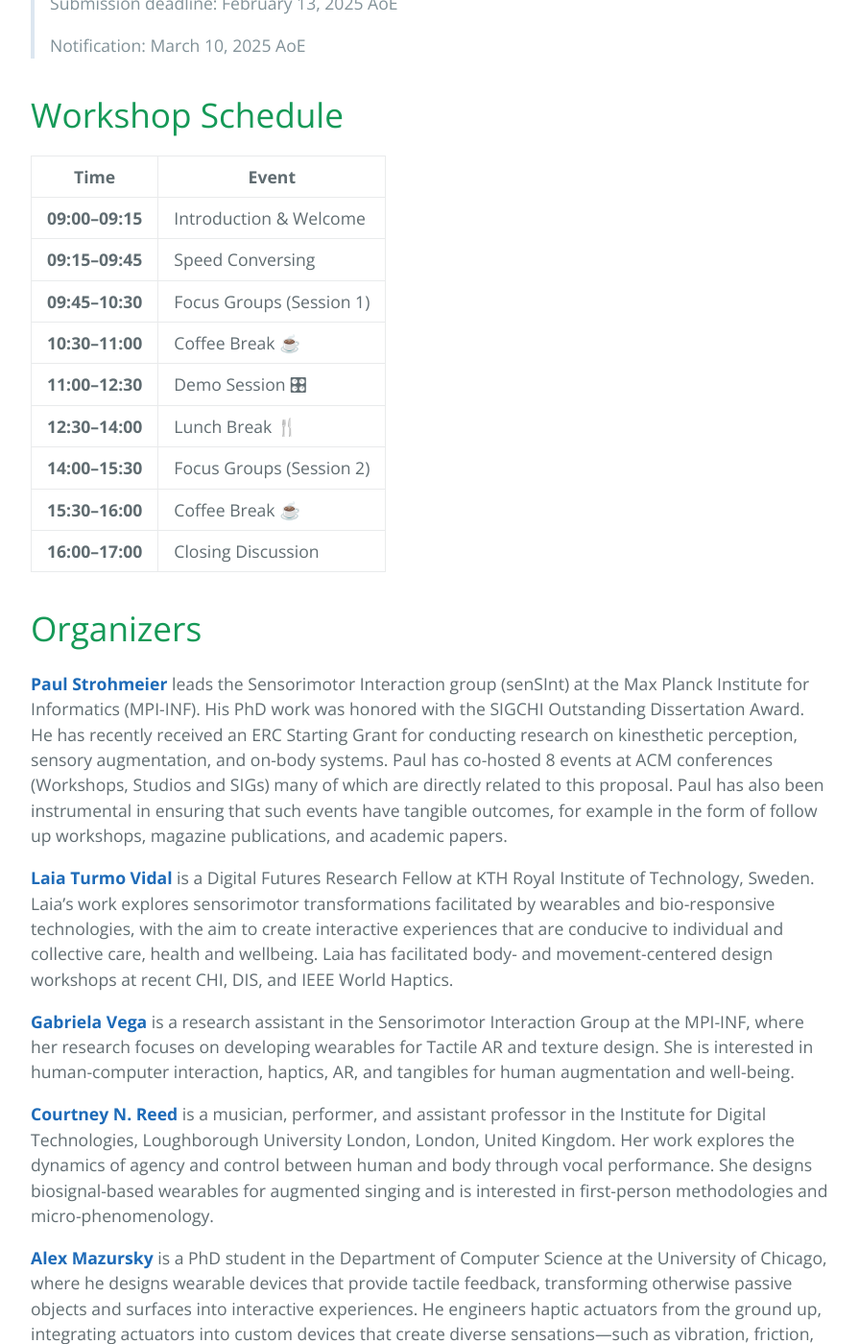
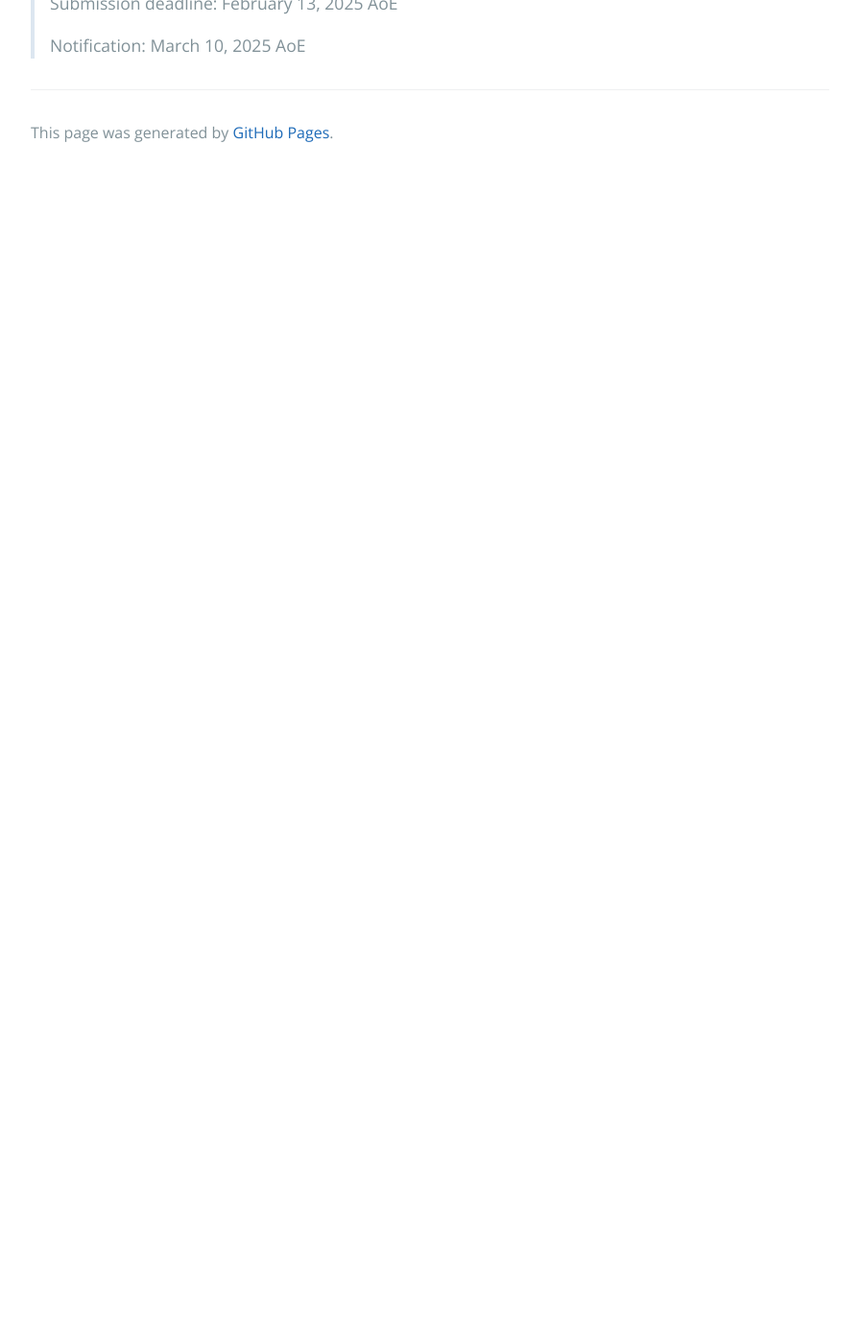
Before and after one commit to sensorimotordevices/sensorimotordevices.github.io, a Jekyll site: the page built from index.md, in a window 1280 px wide and 1400 px high, scrolled down 2129 px. Shown: the whole window at 96% size, without its empty margins (192-1087 px from the left). Built offline with Jekyll 4.4.1, drawn with Linux system fonts in a browser that asks for light colours; after the commit the page ends 2311 px from its top, so only the background shows below that; some of the changed text lies outside the part shown.

Commit message:
add index

```diff
--- a/index.md
+++ b/index.md
@@ -35,35 +35,3 @@ The submission button can be found at the top of this page.
 > Submission deadline: February 13, 2025 AoE
 >
 > Notification: March 10, 2025 AoE
-
-
-# Workshop Schedule
-
-| Time            | Event                       |
-|---------------------|-------------------------------|
-| **09:00–09:15**    | Introduction & Welcome        |
-| **09:15–09:45**    | Speed Conversing              |
-| **09:45–10:30**    | Focus Groups (Session 1)      |
-| **10:30–11:00**    | Coffee Break ☕               |
-| **11:00–12:30**    | Demo Session 🎛               |
-| **12:30–14:00**    | Lunch Break 🍴                |
-| **14:00–15:30**    | Focus Groups (Session 2)      |
-| **15:30–16:00**    | Coffee Break ☕               |
-| **16:00–17:00**    | Closing Discussion            |
-
-# Organizers
-[**Paul Strohmeier**](https://sensint.mpi-inf.mpg.de/index.html) leads the Sensorimotor Interaction group (senSInt) at the Max Planck Institute for Informatics (MPI-INF). His PhD work was honored with the SIGCHI Outstanding Dissertation Award. He has recently received an ERC Starting Grant for conducting research on kinesthetic perception, sensory augmentation, and on-body systems. Paul has co-hosted 8 events at ACM conferences (Workshops, Studios and SIGs) many of which are directly related to this proposal. Paul has also been instrumental in ensuring that such events have tangible outcomes, for example in the form of follow up workshops, magazine publications, and academic papers.
-
-[**Laia Turmo Vidal**](https://www.laiaturmovidal.com/) is a Digital Futures Research Fellow at KTH Royal Institute of Technology, Sweden. Laia's work explores sensorimotor transformations facilitated by wearables and bio-responsive technologies, with the aim to create interactive experiences that are conducive to individual and collective care, health and wellbeing. Laia has facilitated body- and movement-centered design workshops at recent CHI, DIS, and IEEE World Haptics.
-
-[**Gabriela Vega**](https://scholar.google.com/citations?user=PriGV5kAAAAJ&hl=en) is a research assistant in the Sensorimotor Interaction Group at the MPI-INF, where her research focuses on developing wearables for Tactile AR and texture design. She is interested in human-computer interaction, haptics, AR, and tangibles for human augmentation and well-being.
-
-[**Courtney N. Reed**](https://www.courtneynreed.com/) is a musician, performer, and assistant professor in the Institute for Digital Technologies, Loughborough University London, London, United Kingdom. Her work explores the dynamics of agency and control between human and body through vocal performance. She designs biosignal-based wearables for augmented singing and is interested in first-person methodologies and micro-phenomenology.
-
-[**Alex Mazursky**](https://www.alexmazursky.com/) is a PhD student in the Department of Computer Science at the University of Chicago, where he designs wearable devices that provide tactile feedback, transforming otherwise passive objects and surfaces into interactive experiences. He engineers haptic actuators from the ground up, integrating actuators into custom devices that create diverse sensations—such as vibration, friction, pressure, and temperature—to augment physical and virtual spaces.
-
-[**Easa AliAbbasi**](https://de.linkedin.com/in/easa-aliabbasi) is a postdoctoral researcher in the Sensorimotor Interaction Group at MPI-INF, where his research focuses on understanding human tactile perception and developing tactile displays to convey sensory information. During his PhD studies, he investigated the electro-mechanical interactions between human fingers and voltage-induced touchscreens under electroadhesion.
-
-[**Ana Tajadura-Jiménez**](https://imbodylab.com/) is an Associate Professor in the DEI Interactive Systems Group at Universidad Carlos III de Madrid, and an Honorary Research Fellow at the University College London Interaction Center. She leads the i\_mBODY lab, which focuses on interactive multisensory body-centered experiences at the intersection of HCI and neuroscience. She is the PI of the ERC-funded BODYinTRANSIT project, which explores the design of sensory technologies to alter body perceptions and promote positive changes in emotional and physical health in populations with body-related concerns. She has organized workshops in this space.
-
-[**Jürgen Steimle**](https://scholar.google.de/citations?user=Cz_S3u8AAAAJ&hl=de) is a Professor at Saarland University where he leads the Human-Computer Interaction Lab. Previously he was Senior Researcher at the MPI-INF and Visiting Assistant Professor at the MIT Media Lab. He holds a PhD in Computer Science from TU Darmstadt. Jürgen specializes in body-based interfaces that are soft and deformable, to offer novel opportunities for rich and expressive multi-sensory interaction. He is recipient of an ERC Starting Grant and his work on body-based interfaces has received Best Paper Awards at CHI and UIST.
```
